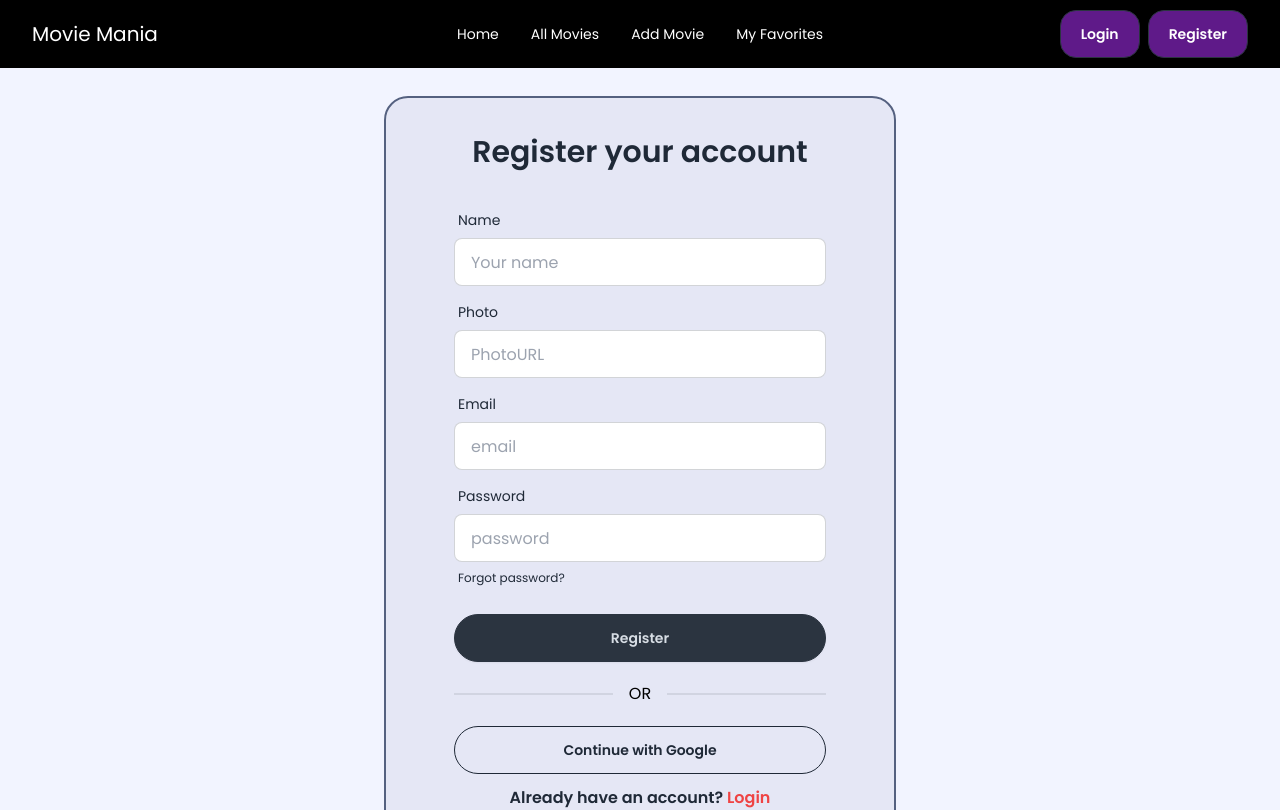
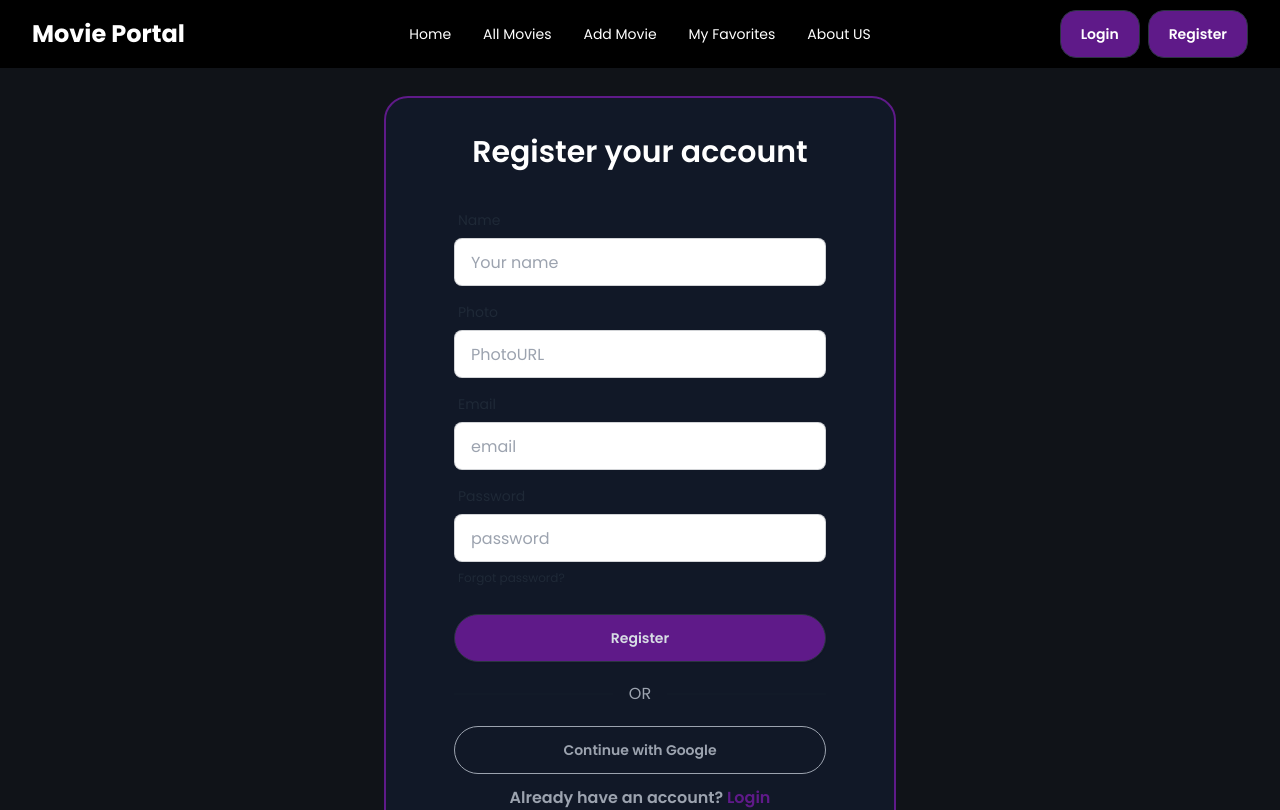
Before and after one commit to khushiiakter/Movie-Portal, a React (Vite) app: page /auth/register in a window 1280 px wide. Shown: the top 810 px of the page. Built offline with nearby package versions, Linux system fonts and the light colour scheme; no server answers.

Commit message:
added footer section , some changes in login design

```diff
--- a/src/components/Navbar.jsx
+++ b/src/components/Navbar.jsx
@@ -62,6 +62,14 @@ const Navbar = () => {
           My Favorites
         </NavLink>
       </li>
+      <li>
+        <NavLink
+          to="/aboutUs"
+
+        >
+          About US
+        </NavLink>
+      </li>
     </>
   );
 
@@ -92,7 +100,7 @@ const Navbar = () => {
             {links}
           </ul>
         </div>
-        <a className=" md:text-xl ">Movie Mania</a>
+        <a className=" md:text-2xl font-bold">Movie Portal</a>
       </div>
       <div className="navbar-center  hidden lg:flex">
         <ul className="menu menu-horizontal  px-1 text-white">{links}</ul>
--- /dev/null
+++ b/src/pages/AboutUs.jsx
@@ -0,0 +1,41 @@
+const AboutUs = () => {
+  return (
+    <div className="p-10 bg-[#0d0d20] text-[#b0b6c0]">
+      <h1 className="text-4xl font-bold text-center mb-6">About Us</h1>
+      <div className="max-w-4xl mx-auto  text-center">
+        <p className="mb-4 text-gray-400">
+          Welcome to our movie platform, your ultimate destination for
+          discovering, reviewing, and saving your favorite films. Our mission is
+          to create a seamless and engaging experience for movie lovers
+          worldwide, providing detailed information on the latest blockbusters,
+          timeless classics, and everything in between.
+        </p>
+        <p className="mb-4 text-gray-400">
+          With a user-friendly interface, curated recommendations, and
+          interactive features, we aim to foster a community where film
+          enthusiasts can connect, share their passion, and explore new genres.
+          From personalized favorite lists to real-time updates, we're here to
+          make your movie journey unforgettable.
+        </p>
+        <p className="mb-4 text-gray-400">
+          Whether you're a casual viewer or a dedicated user, our platform is
+          designed with you in mind. Join us today and become part of a vibrant
+          community that celebrates the art of storytelling through cinema.
+        </p>
+        <h2 className="text-3xl text-[#b0b6c0] font-bold mt-8">Why Choose Us?</h2>
+        <ul className="list-disc list-inside mt-4 text-gray-400">
+          <li>Comprehensive movie database</li>
+          <li>Easy-to-use favorite and review features</li>
+          <li>Real-time updates on the latest releases</li>
+          <li>Community-driven insights and reviews</li>
+        </ul>
+        <p className="mt-8 text-[#363b44] font-semibold">
+          Let's make every movie night extraordinary. Explore, engage, and
+          enjoy!
+        </p>
+      </div>
+    </div>
+  );
+};
+
+export default AboutUs;
--- a/src/pages/Login.jsx
+++ b/src/pages/Login.jsx
@@ -46,9 +46,9 @@ const Login = () => {
   };
 
   return (
-    <div className=" flex justify-center items-center md:py-7  bg-[#f2f4ff]">
-      <div className="card bg-[#e3e5f3d5]  w-full  md:max-w-lg shrink-0 md:border-2 border-[#556180] md:rounded-3xl rounded-none md:p-9 px-1 py-6">
-        <h2 className="text-3xl font-semibold text-center">
+    <div className=" flex justify-center items-center md:py-7  bg-[#101318]">
+      <div className="card bg-gray-900  w-full  md:max-w-lg shrink-0 md:border-2 border-[#5f1a89] md:rounded-3xl rounded-none md:p-9 px-1 py-6">
+        <h2 className="text-3xl text-white font-semibold text-center">
           Login your account
         </h2>
         <form onSubmit={handleSubmit} className="card-body">
@@ -92,21 +92,21 @@ const Login = () => {
             </label>
           </div>
           <div className="form-control mt-3">
-            <button className="btn btn-neutral rounded-full">Login</button>
+            <button className="btn btn-neutral bg-[#5f1a89]  hover:bg-red-800  rounded-full">Login</button>
           </div>
 
-          <div className="divider text-black">OR</div>
+          <div className="divider text-gray-400 ">OR</div>
 
           <button
             onClick={handleGoogleLogin}
-            className="btn btn-outline rounded-full"
+            className="btn btn-outline text-gray-400 rounded-full"
           >
             Continue with Google
           </button>
         </form>
-        <p className="text-center font-semibold">
+        <p className="text-center text-gray-400 font-semibold">
           Don't Have An Account ?{" "}
-          <Link className="text-red-500" to="/auth/register">
+          <Link className="text-[#5f1a89] hover:text-red-800 " to="/auth/register">
             Register
           </Link>
         </p>
--- a/src/pages/Register.jsx
+++ b/src/pages/Register.jsx
@@ -81,9 +81,9 @@ const Register = () => {
 
 
   return (
-    <div className=" flex justify-center items-center md:py-7  bg-[#f2f4ff]">
-      <div className="card bg-[#e3e5f3d5] w-full  md:max-w-lg shrink-0 md:border-2 border-[#556180] md:rounded-3xl rounded-none md:p-9 px-1 py-6">
-        <h2 className="text-3xl font-semibold text-center">
+    <div className=" flex justify-center items-center md:py-7  bg-[#101318]">
+      <div className="card bg-gray-900 w-full  md:max-w-lg shrink-0 md:border-2 border-[#5f1a89] md:rounded-3xl rounded-none md:p-9 px-1 py-6">
+        <h2 className="text-3xl text-white font-semibold text-center">
           Register your account
         </h2>
         <form onSubmit={handleSubmit} className="card-body   pb-3">
@@ -145,20 +145,20 @@ const Register = () => {
             </label>
           </div>
           <div className="form-control mt-3">
-            <button className="btn btn-neutral rounded-full">Register</button>
+            <button className="btn btn-neutral bg-[#5f1a89]  hover:bg-red-800   rounded-full">Register</button>
           </div>
-          <div className="divider text-black">OR</div>
+          <div className="divider text-gray-400">OR</div>
 
           <button
             onClick={handleGoogleLogin}
-            className="btn btn-outline rounded-full"
+            className="btn btn-outline text-gray-400 rounded-full"
           >
             Continue with Google
           </button>
         </form>
-        <p className="text-center font-semibold">
+        <p className="text-center text-gray-400 font-semibold">
           Already have an account?{" "}
-          <Link className="text-red-500" to="/auth/login">
+          <Link className="text-[#5f1a89] hover:text-red-800 " to="/auth/login">
             Login
           </Link>
         </p>
--- a/src/routes/router.jsx
+++ b/src/routes/router.jsx
@@ -13,6 +13,7 @@ import MovieDetails from "../pages/MovieDetails";
 import { useContext } from "react";
 import { AuthContext } from "../provider/AuthProvider";
 import UpdateMovie from "../pages/UpdateMovie";
+import AboutUs from "../pages/AboutUs";
 
 const router = createBrowserRouter([
     {
@@ -33,6 +34,10 @@ const router = createBrowserRouter([
         {
           path: "/add-movie",
           element: <PrivateRoute><AddMovie></AddMovie></PrivateRoute>,
+        },
+        {
+          path: "/aboutUs",
+          element: <AboutUs></AboutUs>,
         },
         {
           path: "/update-movie/:id",
```
